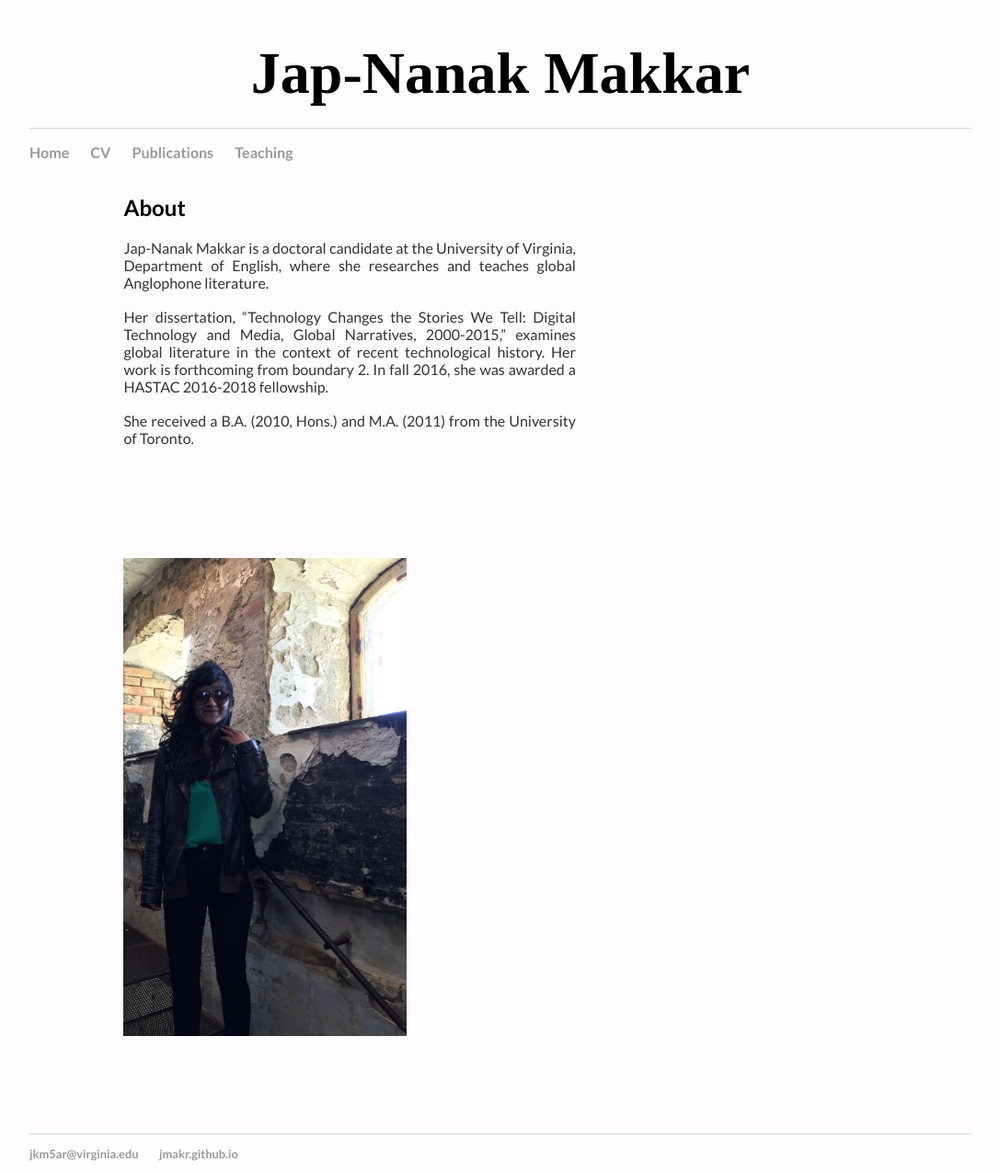
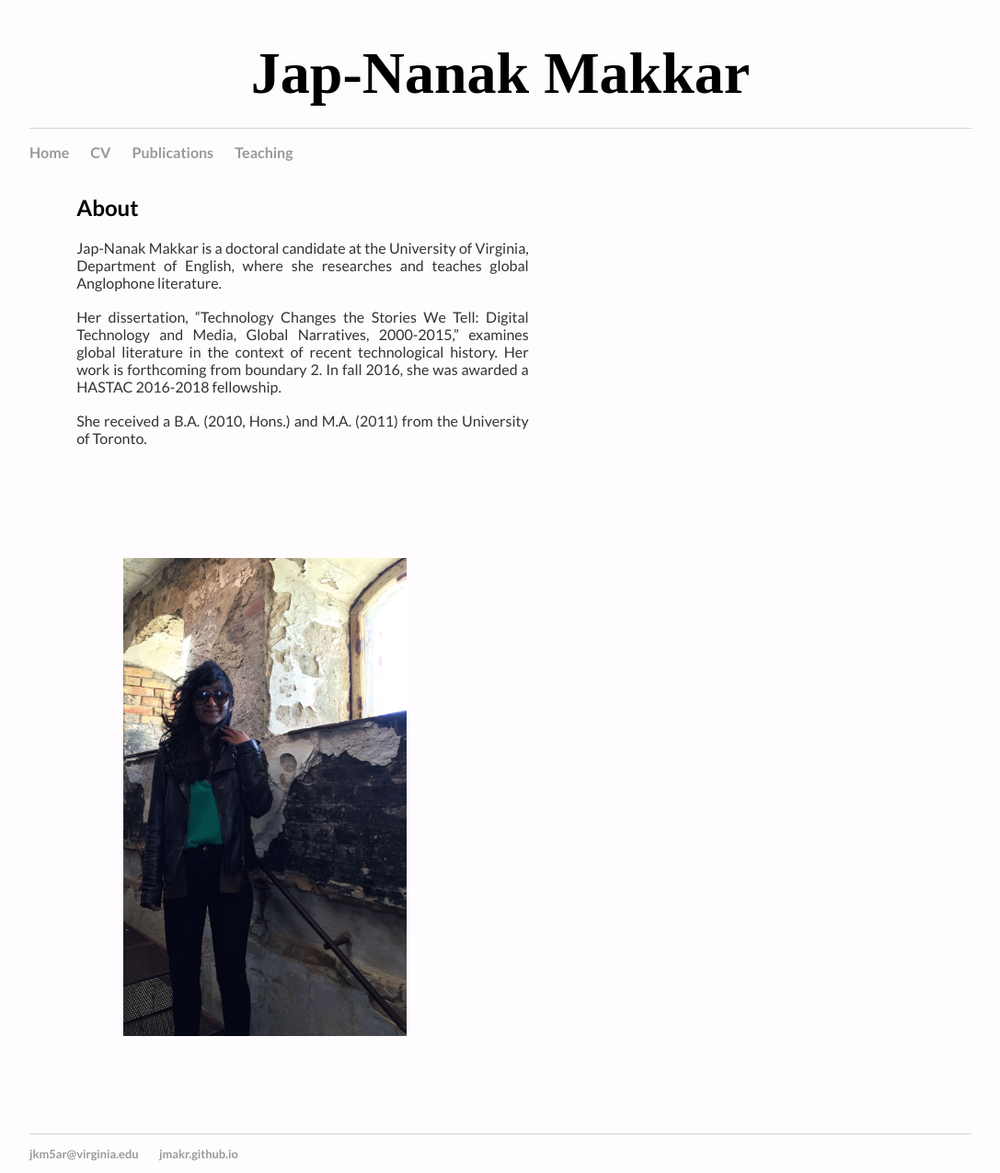
Before and after one commit to jmakr/jmakr.github.io, a Jekyll site: the page built from index.html, in a window 1280 px wide. Shown: the whole page at 92% size, without its empty margins (96-1183 px from the left). Built offline with Jekyll 4.4.1, drawn with Linux system fonts in a browser that asks for light colours.

Commit message:
Update main.css

```diff
--- a/css/main.css
+++ b/css/main.css
@@ -54,7 +54,7 @@ p {
     float: left;
     width: 48%;
     height: 65%;
-    padding-left:10%;
+    padding-left:5%;
     padding-bottom:10%;
 
 
```
